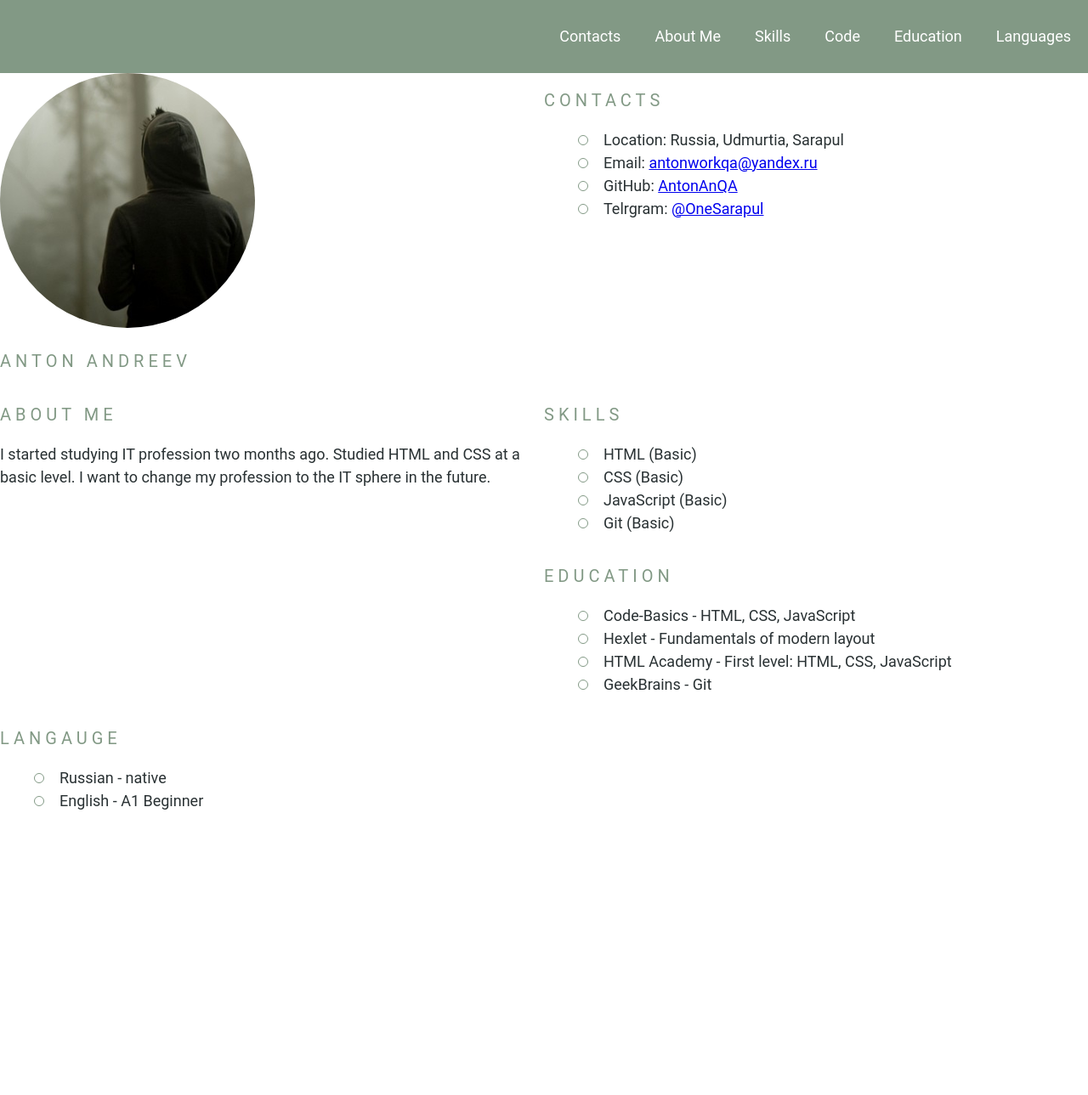
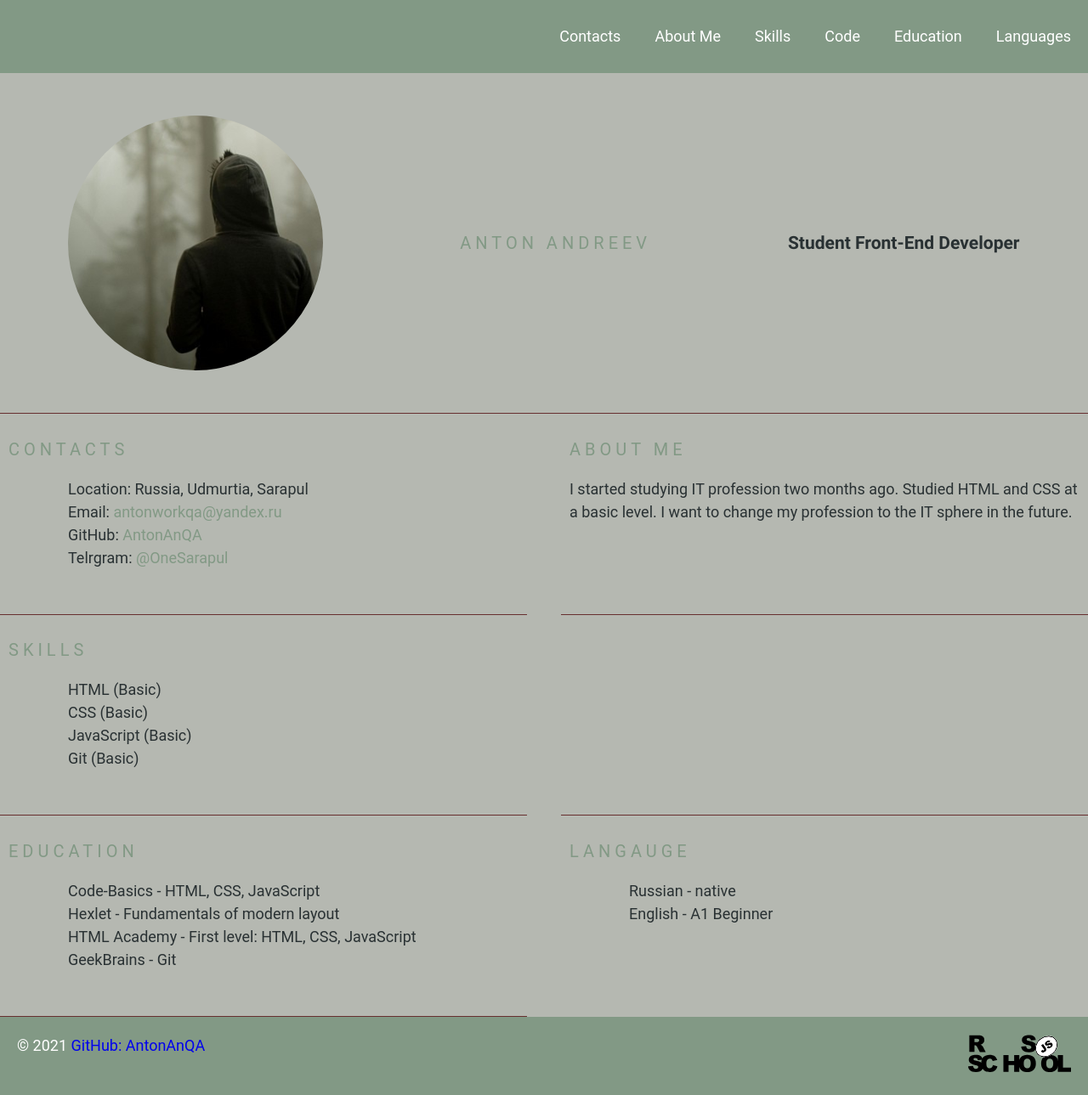
Before and after one commit to AntonAnQA/rsschool-cv, a plain HTML site: page index.html in a window 1280 px wide. Shown: the whole page at 85% size. Before the commit the page ends 1024 px from the top, so only its background shows below. Drawn offline with Linux system fonts and the light colour scheme; a web font is replaced by a local one.

Commit message:
feat: add new style in file

```diff
--- a/index.html
+++ b/index.html
@@ -25,9 +25,10 @@
     </header>
     <main class="main">
         <div class="container main-container">
-            <section class="section" id="profile">
-                <img src="assets/img/Avatar_new.jpg" alt="Avatar" class="section-profile-avatar">
-                <h1 class="section-title">Anton Andreev</h1>
+            <section class="section section-profile" id="profile">
+                    <img src="assets/img/Avatar_new.jpg" alt="Avatar" class="section-profile-avatar">
+                    <h1 class="section-title">Anton Andreev</h1>
+                    <h3>Student Front-End Developer</h3>
             </section>
             <section class="section" id="contacts">
                 <h2 class="section-title">Contacts</h2>
@@ -69,7 +70,7 @@
                     <li class="section-item">GeekBrains<span> - Git</span></li>
                 </ul>
             </section>
-            <section class="section" id="langauge">
+            <section class="section section-langauge" id="langauge">
                 <h2 class="section-title">Langauge</h2>
                 <ul class="section-list">
                     <li class="section-item">Russian - native</li>
@@ -79,7 +80,16 @@
         </div>
     </main>
     <footer class="footer">
-        <div class="container"></div>
+        <div class="container footer-container">
+            <div>
+                © 2021 <a href="https://github.com/AntonAnQA" rel="GitHub">GitHub: AntonAnQA</a>
+            </div>
+            <div>
+                <a href="https://rs.school/js/">
+                <img src="assets/img/rs_school_js.svg" alt="rs_school_js" class="footer-rss">
+                </a>
+            </div>
+        </div>
     </footer>
 </body>
 </html>
--- a/style.css
+++ b/style.css
@@ -30,6 +30,7 @@ body {
     font-size: 18px;
     line-height: 1.5;
     color: #293133;
+    background-color: #B5B8B1;
 }
 .container {
     max-width: 1440px;
@@ -56,17 +57,27 @@ body {
     font-style: italic;
     color: #293133;
 }
+.main {
+    margin-bottom: auto;
+}
 .main-container {
     display: flex;
     flex-wrap: wrap;
+    justify-content: space-between;
 }
 .section {
-    width: 50%;
+    width: calc(50% - 20px);
+    padding: 10px;
+    padding-bottom: 35px;
+    border-bottom: 1px solid #672f2f;
 }
 @media (max-width: 768px) {
     .section {
       width: 100%;
     }
+  }
+  .section-langauge {
+      border-bottom: 0;
   }
   .section-title {
     font-size: 20px;
@@ -74,6 +85,13 @@ body {
     text-transform: uppercase;
     letter-spacing: 5px;
     color: #829985;
+  }
+  .section-profile {
+      display: flex;
+      justify-content: space-around;
+      align-items: center;
+      width: 100%;
+      padding: 50px 0;
   }
   .section-profile-avatar {
       width: 300px;
@@ -86,14 +104,29 @@ body {
     padding-left: 30px;
     list-style-type: none;
   }
-
-  .section-item::before {
-    content: "";
-    position: absolute;
-    top: 8px;
-    left: 0px;
-    width: 10px;
-    height: 10px;
-    border: 1px solid #829985;
-    border-radius: 50%;
+  .section-item a {
+      text-decoration: none;
+      color: #829985;
+      transition: color 0.5s;
   }
+  .section-item a:hover {
+    color: #4d2323;
+  }
+  .footer-rss {
+      width: 121px;
+      height: 45px;
+  }
+  .footer {
+    background-color: #829985;
+    padding: 20px;
+  }
+  .footer-container {
+      display: flex;
+      justify-content: space-between;
+      text-align: center;
+      margin: 0 auto;
+      color: #ffffff;
+  }
+  .footer-container a {
+      text-decoration: none;
+  }
```
